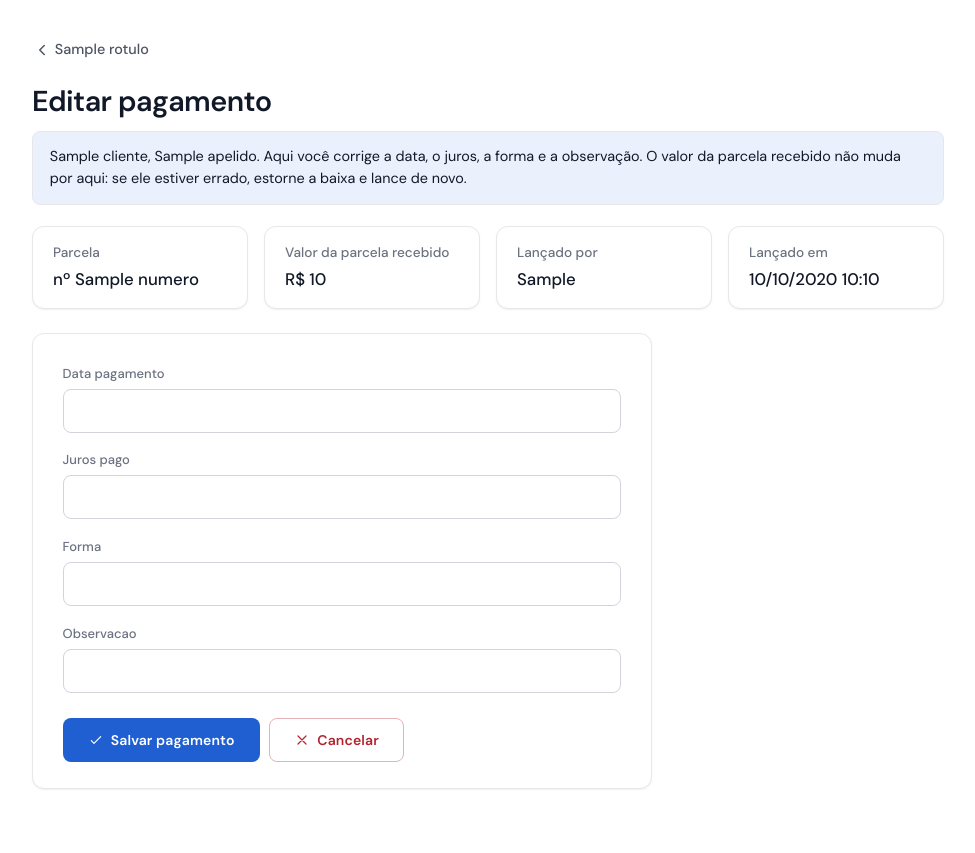
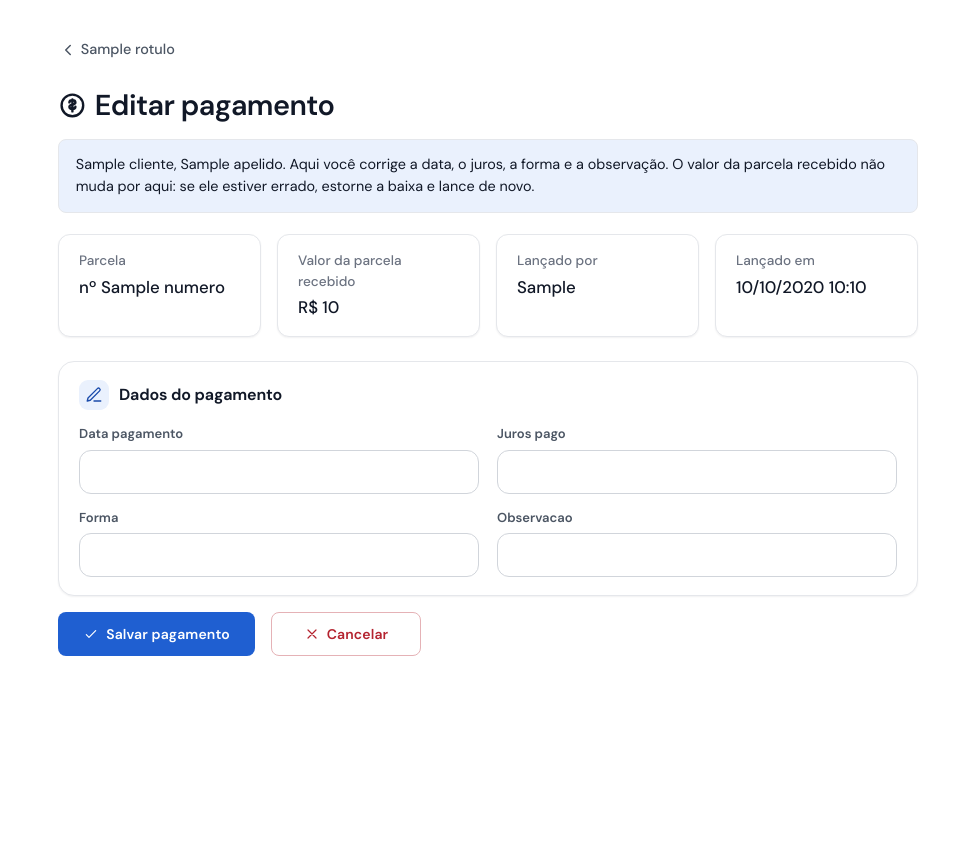
Before and after one commit to mounjour/cell-pag, a Django app: template templates/pagamentos/pagamento_editar.html in a window 1280 px wide. Shown: the whole page, without its empty margins (152-1127 px from the left). After the commit the page ends 656 px from the top, so only its background shows below. Run offline with Django 5.2, Linux system fonts and the light colour scheme; the template is opened without the code that fills it: most values are stand-ins (such as "Sample title", 1, 10 or a date in 2020); form fields are guessed from the names that the template uses.

Commit message:
feat: registrar e editar pagamento, editar parcela e importar clientes e aparelhos no estilo de seções em cartões (#243)
Co-authored-by: Claude Sonnet 5.5 <noreply@anthropic.com>

```diff
--- a/static/css/formulario_novo.css
+++ b/static/css/formulario_novo.css
@@ -1,18 +1,24 @@
 /* Telas de criação e edição simples (cliente, aparelho): cabeçalho com subtítulo, seções em cartões e campos em duas colunas. Tudo sob .nf. */
 .nf { max-width: 860px; margin-inline: auto; }
+.nf--cheio { max-width: none; }
+.nf--cheio .form-section { grid-template-columns: 1fr; max-width: 860px; }
+.nf > .note { max-width: 860px; }
 .nf-topo { margin: 4px 0 16px; }
 .nf-topo h1 { margin: 0; }
 .nf-sub { margin: 6px 0 0; color: var(--ink-soft); }
 
 /* O formulário vira uma pilha de seções; cada seção é um cartão */
-.nf .form-grid.form-page { gap: 14px; padding: 0; border: 0; border-radius: 0; background: transparent; box-shadow: none; max-width: none; }
+.nf .form-grid.form-page,
+.nf .form-grid--full { gap: 14px; padding: 0; border: 0; border-radius: 0; background: transparent; box-shadow: none; max-width: none; }
 .nf .form-section { grid-template-columns: repeat(2, minmax(0, 1fr)); gap: 14px 18px; align-items: start; padding: 18px 20px; border: 1px solid var(--line); border-radius: 16px; background: var(--surface); box-shadow: var(--raise); }
 .nf .form-section + .form-section { margin: 0; border-top: 1px solid var(--line); padding-top: 18px; }
 .nf .form-section-title { grid-column: 1 / -1; display: flex; align-items: center; gap: 10px; margin: 0; font-size: 16px; font-weight: 650; text-transform: none; letter-spacing: -.01em; color: var(--ink); }
 .nf .form-section-title .icone { flex: none; width: 30px; height: 30px; padding: 6px; border-radius: 9px; background: var(--accent-wash); color: var(--accent-ink); box-sizing: border-box; }
 .nf .form-section-nota { grid-column: 1 / -1; margin: -6px 0 0; font-size: 13px; color: var(--ink-soft); }
 .nf .form-section > .form-row--cheio,
-.nf .form-section > .errorlist { grid-column: 1 / -1; }
+.nf .form-section > .errorlist,
+.nf .form-section > .form-row:has(textarea),
+.nf .form-section > .form-row:has(input[type=file]) { grid-column: 1 / -1; }
 
 .nf .form-row { gap: 6px; min-width: 0; }
 .nf .form-row label { color: var(--ink-soft); font-size: 13px; font-weight: 600; }
--- a/templates/pagamentos/pagamento_editar.html
+++ b/templates/pagamentos/pagamento_editar.html
@@ -1,9 +1,12 @@
 {% extends "base.html" %}
+{% load static %}
 {% block title %}Editar pagamento{% endblock %}
+{% block extra_styles %}<link rel="stylesheet" href="{% static 'css/formulario_novo.css' %}?v=2">{% endblock %}
 
 {% block content %}
+<div class="form-centered nf">
 {% url 'contratos:detalhe' contrato.pk as volta_url %}{% include "_voltar.html" with url=volta_url %}
-<h1>Editar pagamento</h1>
+<header class="nf-topo"><h1>{% include "_icone.html" with nome="dinheiro" %}Editar pagamento</h1></header>
 <p class="note">{{ contrato.cliente.nome }}, {{ contrato.apelido }}. Aqui você corrige a data, o juros, a forma e a observação. O valor da parcela recebido não muda por aqui: se ele estiver errado, estorne a baixa e lance de novo.</p>
 
 <dl class="meta meta--4col">
@@ -16,13 +19,17 @@
 <form method="post" class="form-grid form-page">
   {% csrf_token %}
   {% if form.non_field_errors %}<ul class="errorlist">{% for e in form.non_field_errors %}<li>{{ e }}</li>{% endfor %}</ul>{% endif %}
-  {% include "_field.html" with field=form.data_pagamento %}
-  {% include "_field.html" with field=form.juros_pago %}
-  {% include "_field.html" with field=form.forma %}
-  {% include "_field.html" with field=form.observacao %}
+  <div class="form-section">
+    <p class="form-section-title">{% include "_icone.html" with nome="editar" %}Dados do pagamento</p>
+    {% include "_field.html" with field=form.data_pagamento %}
+    {% include "_field.html" with field=form.juros_pago %}
+    {% include "_field.html" with field=form.forma %}
+    {% include "_field.html" with field=form.observacao %}
+  </div>
   <div class="form-actions">
     <button type="submit" class="btn">{% include "_icone.html" with nome="salvar" %}Salvar pagamento</button>
     <a class="btn cancelar" href="{{ volta_url }}">{% include "_icone.html" with nome="cancelar" %}Cancelar</a>
   </div>
 </form>
+</div>
 {% endblock %}
--- a/templates/pagamentos/pagamento_form.html
+++ b/templates/pagamentos/pagamento_form.html
@@ -1,9 +1,11 @@
 {% extends "base.html" %}
 {% load static %}
+{% load static %}
 {% block title %}Registrar pagamento — {{ contrato }}{% endblock %}
+{% block extra_styles %}<link rel="stylesheet" href="{% static 'css/formulario_novo.css' %}?v=2">{% endblock %}
 
 {% block content %}
-<div class="form-centered">
+<div class="form-centered nf">
   {% url 'contratos:detalhe' contrato.pk as contrato_url %}{% include "_voltar.html" with url=contrato_url %}
   {% include "pagamentos/_pagamento_form_conteudo.html" %}
 </div>
```
Also changed, not shown: templates/aparelhos/importar.html (+12 -4 lines), templates/clientes/importar.html (+12 -4 lines), templates/pagamentos/_pagamento_form_conteudo.html (+5 -2 lines), templates/pagamentos/parcela_editar.html (+12 -5 lines).
